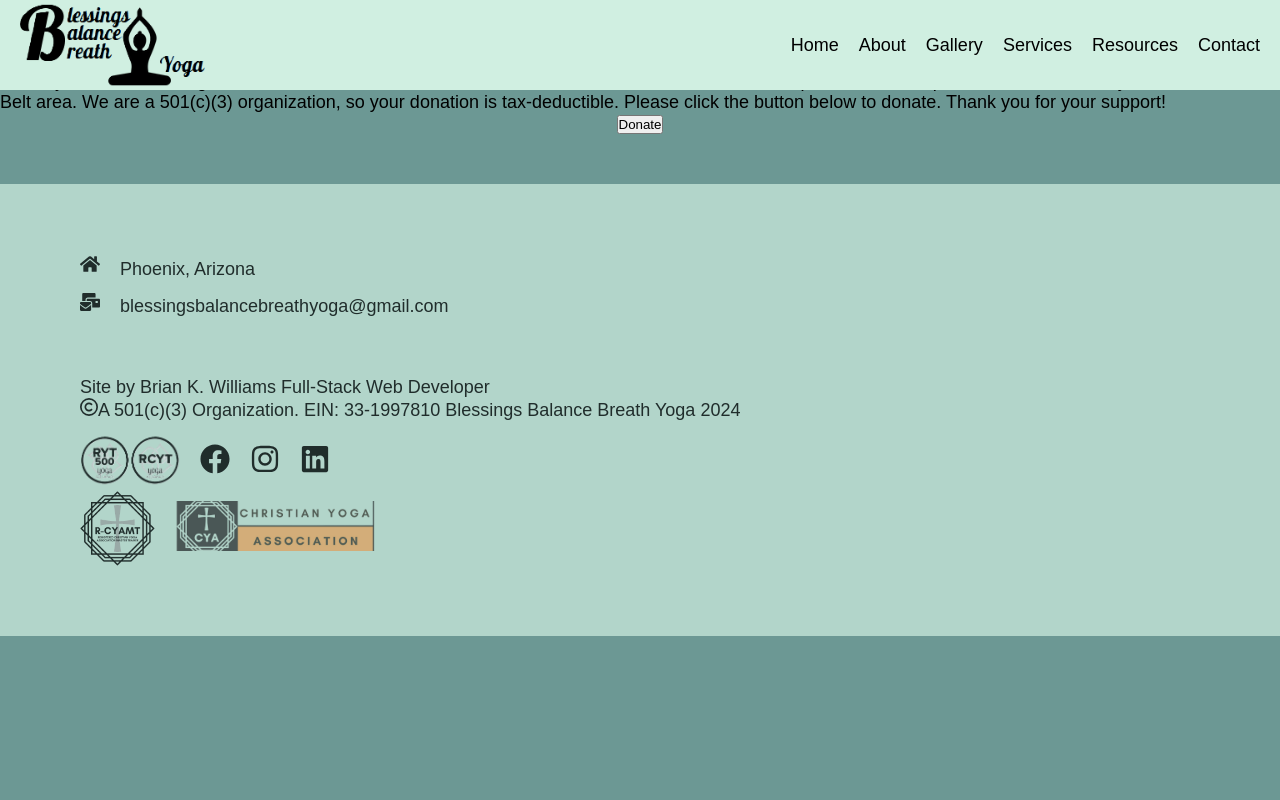
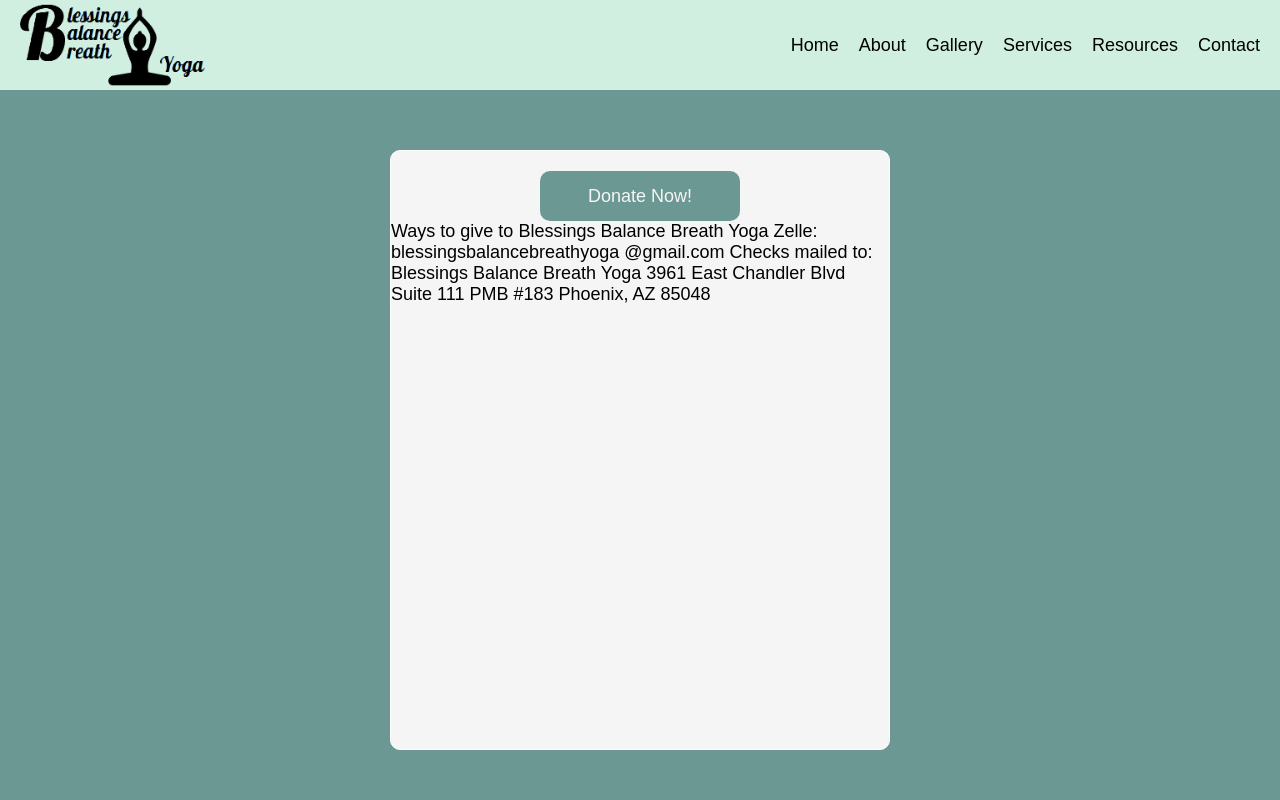
Before and after one commit to bkwilliamsmerncode/blessingsbalancebreathyoga, a React (Create React App) app: page /Donate in a window 1280 px wide. Shown: the top 800 px of the page. Built offline with nearby package versions, Linux system fonts and the light colour scheme; a web font is replaced by a local one.

Commit message:
continued working on the donate page

```diff
--- a/src/Components/Donate/DonateContent.css
+++ b/src/Components/Donate/DonateContent.css
@@ -3,6 +3,43 @@
     flex-direction: column;
     align-items: center;
     justify-content: center;
-    margin-top: 50px;
-    margin-bottom: 50px;
+  width: 100%;
+  height: 900px;
 }
+
+.donateConatiner {
+    background-color: whitesmoke;
+    border-radius: 10px;
+    border: solid 1px white;
+    width: 500px;
+    height: 600px;
+}
+
+.donateButtonContainer {
+    display: flex;
+    flex-direction: column;
+    justify-content: center;
+    align-items: center;
+    margin-top: 20px;
+}
+
+.donateButton {
+    border-radius: 10px;
+    color: whitesmoke;
+    background: var(--mainclr);
+    width: 200px;
+    height: 50px;
+    cursor: pointer;
+    font-size: large;
+    border: none;
+}
+
+.donateButton:hover {
+    background: #5c807c;
+}
+
+.donateButton:active {
+    border: solid 2px #6c9894;
+    background: whitesmoke;
+    color: var(--mainclr);
+}
--- a/src/Components/Donate/DonateContent.jsx
+++ b/src/Components/Donate/DonateContent.jsx
@@ -4,15 +4,23 @@
 const DonateContent = () => {
   return (
     <div className="xlscreens">
-      <div className="donatecontent">
-        <h1>Donate</h1>
-        <p>Thank you for considering a donation to the Black Belt Back Youth Foundation. Your donation will help us continue to provide services to the youth in the Black Belt area. We are a 501(c)(3) organization, so your donation is tax-deductible. Please click the button below to donate. Thank you for your support!</p>
-        <div className="donatebutton">
-          <a href="https://www.paypal.com/donate?hosted_button_id=3P5YQ5Z3ZQ8ZU" target="_blank" rel="noreferrer">
-            <button>Donate</button>
-          </a>
-        </div>
-      </div>
+      <section className="donatecontent">
+   <div className="donateConatiner">
+    <div className='donateButtonContainer'>
+<button className='donateButton'>Donate Now!</button>
+<div>
+  <p>Ways to give to Blessings Balance Breath Yoga
+Zelle: blessingsbalancebreathyoga @gmail.com
+Checks mailed to:
+            Blessings Balance Breath Yoga
+            3961 East Chandler Blvd Suite 111
+            PMB #183
+            Phoenix, AZ 85048</p>
+</div>
+    </div>
+
+   </div>
+      </section>
     </div>
   )
 }
```
